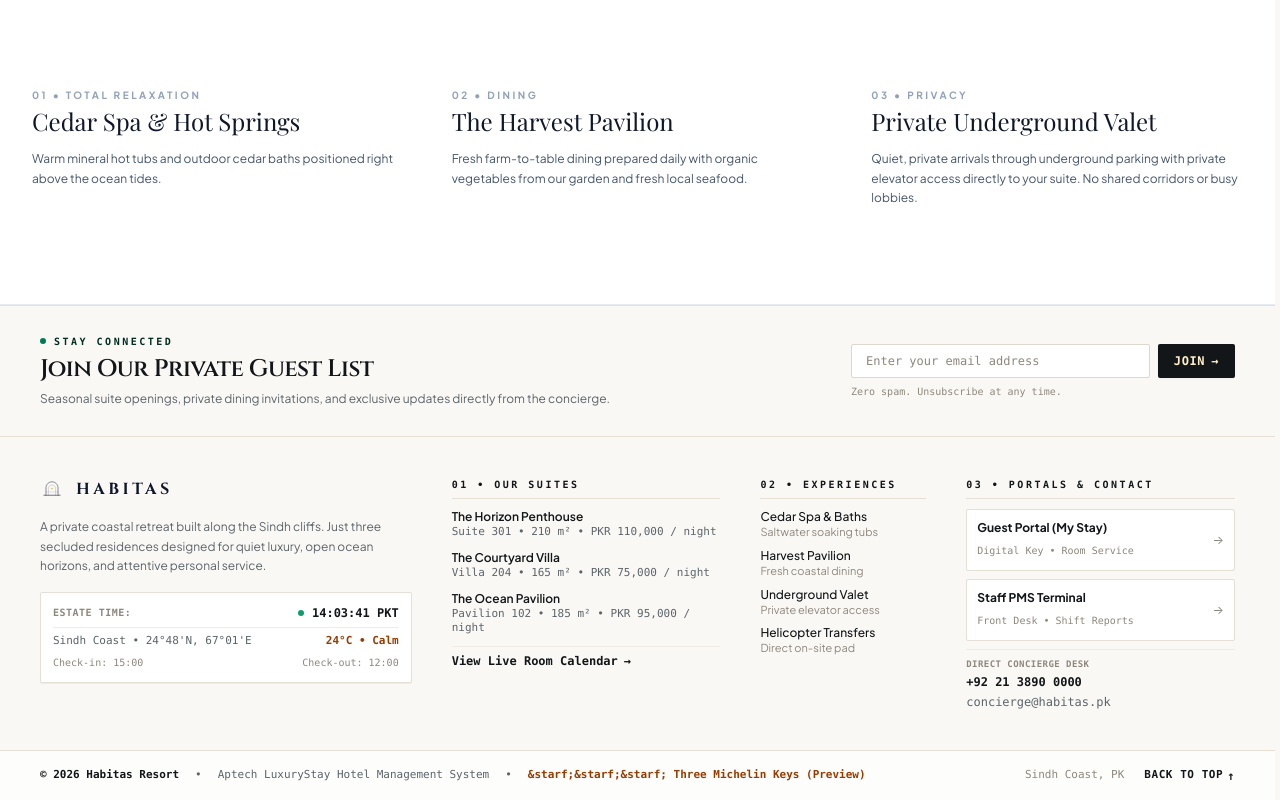
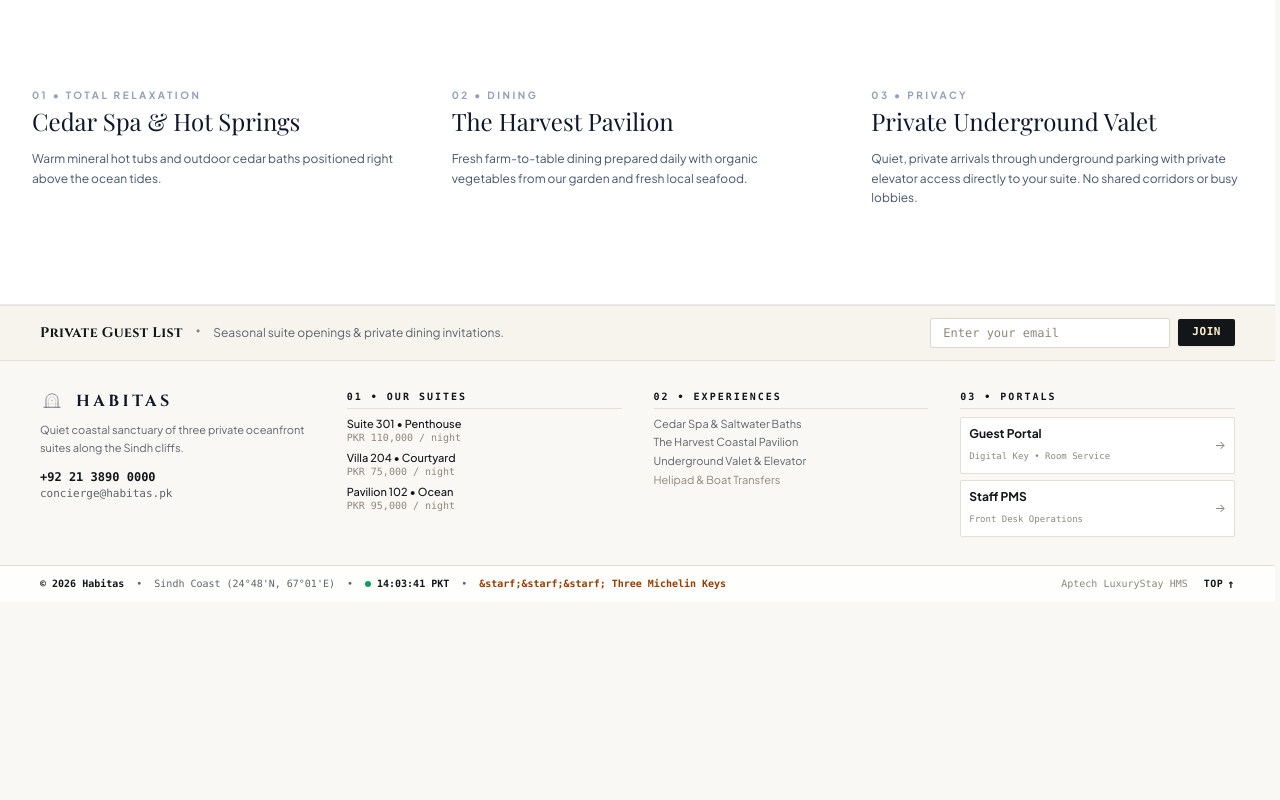
Before and after one commit to ahmed-husssain/HotelMS, a React (Vite) app in the folder client/: page / in a window 1280 px wide. Shown: the part 2986-3786 px from the top of the page. After the commit the page ends 3588 px from the top, so only its background shows below. Built offline with nearby package versions, Linux system fonts and the light colour scheme; a web font is replaced by a local one.

Commit message:
refactor(footer): reduce height by 55% and eliminate empty space with balanced layout

```diff
--- a/client/src/components/Footer.jsx
+++ b/client/src/components/Footer.jsx
@@ -3,16 +3,13 @@ import { Link } from 'react-router-dom'
 import BrandLogo from './BrandLogo'
 
 /**
- * Polished Minimal Luxury Footer for Habitas
+ * Ultra-Compact Minimal Luxury Footer for Habitas
  *
- * Features:
- * - Reduced vertical height with zero empty dead space
- * - Warm alabaster palette (#FAF8F5) matching the rest of the site
- * - Simple, plain-English wording
- * - Live Estate Telemetry (PKT Asia/Karachi UTC+5)
- * - Three suites with exact nightly rates and direct reserve links
- * - Experiences, Guest Portal, Staff PMS Terminal, and direct Concierge contacts
- * - Accolades and smooth Back to Top action
+ * Optimized for low vertical footprint (~270px total):
+ * - Slim horizontal guest invitation ribbon (42px)
+ * - Equalized 4-column directory with zero dead space
+ * - Integrated live telemetry & status bar (PKT Asia/Karachi UTC+5)
+ * - All essential links preserved: Suites + Rates, Experiences, Portals, Direct Contact
  */
 export default function Footer() {
   const [estateTime, setEstateTime] = useState('')
@@ -45,7 +42,7 @@ export default function Footer() {
     setTimeout(() => {
       setIsSubmitted(false)
       setInquiryEmail('')
-    }, 4500)
+    }, 4000)
   }
 
   const scrollToTop = () => {
@@ -53,225 +50,169 @@ export default function Footer() {
   }
 
   return (
-    <footer className="w-full bg-[#FAF8F5] text-[#121619] border-t border-[#E5DFD5] font-sans-clean">
+    <footer className="w-full bg-[#FAF8F5] text-[#121619] border-t border-[#E5DFD5] font-sans-clean select-none">
       {/* ============================================================== */}
-      {/* 1. NEWSLETTER & GUEST INVITATION BAR (COMPACT HEIGHT) */}
+      {/* 1. SLIM HORIZONTAL GUEST INVITATION STRIP (COMPACT ~44px) */}
       {/* ============================================================== */}
-      <div className="border-b border-[#E5DFD5] py-7 px-6 sm:px-10">
-        <div className="max-w-7xl mx-auto flex flex-col md:flex-row md:items-center justify-between gap-5">
-          <div className="space-y-1">
-            <div className="flex items-center gap-2">
-              <span className="w-1.5 h-1.5 rounded-full bg-emerald-700"></span>
-              <span className="text-[10px] font-mono tracking-[0.25em] font-bold uppercase text-emerald-950">
-                STAY CONNECTED
-              </span>
-            </div>
-            <h3 className="font-cinzel text-xl sm:text-2xl font-semibold text-[#121619] tracking-tight">
-              Join Our Private Guest List
-            </h3>
-            <p className="text-xs text-[#5C646A] leading-relaxed">
-              Seasonal suite openings, private dining invitations, and exclusive updates directly from the concierge.
-            </p>
+      <div className="border-b border-[#E5DFD5] py-3 px-6 sm:px-10 bg-[#F7F4EE]">
+        <div className="max-w-7xl mx-auto flex flex-col sm:flex-row sm:items-center justify-between gap-3 text-xs">
+          <div className="flex items-center gap-3">
+            <span className="font-cinzel font-bold text-sm text-[#121619] tracking-wide">
+              Private Guest List
+            </span>
+            <span className="hidden md:inline text-[#8E877C] font-mono text-[11px]">&bull;</span>
+            <span className="hidden md:inline text-[#5C646A] text-xs">
+              Seasonal suite openings &amp; private dining invitations.
+            </span>
           </div>
 
-          <div className="w-full md:w-auto">
+          <div>
             {isSubmitted ? (
-              <div className="p-2.5 px-4 bg-emerald-50 border border-emerald-300 rounded-[2px] text-xs font-mono text-emerald-950 flex items-center gap-2">
-                <span className="w-2 h-2 rounded-full bg-emerald-600 animate-pulse"></span>
-                <span>Thank you. You have been added to our private guest list.</span>
+              <div className="px-3 py-1 bg-emerald-50 border border-emerald-300 rounded-[2px] text-xs font-mono text-emerald-950 flex items-center gap-2">
+                <span className="w-1.5 h-1.5 rounded-full bg-emerald-600 animate-pulse"></span>
+                <span>You have been added to our private guest list.</span>
               </div>
             ) : (
-              <form onSubmit={handleInquirySubmit} className="flex gap-2 w-full md:w-80 lg:w-96">
+              <form onSubmit={handleInquirySubmit} className="flex items-center gap-2 max-w-sm w-full sm:w-auto">
                 <input
                   type="email"
                   required
                   value={inquiryEmail}
                   onChange={(e) => setInquiryEmail(e.target.value)}
-                  placeholder="Enter your email address"
-                  className="flex-1 bg-white border border-[#DDD7CE] px-3.5 py-2 text-xs text-[#121619] placeholder:text-[#8E877C] rounded-[2px] focus:outline-none focus:border-[#121619] focus:ring-1 focus:ring-[#121619] transition-all font-mono"
+                  placeholder="Enter your email"
+                  className="flex-1 sm:w-60 bg-white border border-[#DDD7CE] px-3 py-1.5 text-xs text-[#121619] placeholder:text-[#8E877C] rounded-[2px] focus:outline-none focus:border-[#121619] font-mono"
                 />
                 <button
                   type="submit"
-                  className="px-4 py-2 bg-[#121619] hover:bg-[#252B30] text-[#FFF0CA] font-mono text-xs font-semibold uppercase tracking-wider rounded-[2px] transition-all cursor-pointer shrink-0 active:scale-95 shadow-xs flex items-center gap-1.5"
+                  className="px-3.5 py-1.5 bg-[#121619] hover:bg-[#252B30] text-[#FFF0CA] font-mono text-[11px] font-semibold uppercase tracking-wider rounded-[2px] transition-all cursor-pointer shrink-0 active:scale-95 shadow-xs"
                 >
-                  <span>Join</span>
-                  <span className="text-xs">&rarr;</span>
+                  Join
                 </button>
               </form>
             )}
-            <span className="block text-[10px] text-[#8E877C] font-mono mt-1.5">
-              Zero spam. Unsubscribe at any time.
-            </span>
           </div>
         </div>
       </div>
 
       {/* ============================================================== */}
-      {/* 2. MAIN 4-COLUMN BALANCED DIRECTORY (COMPACT HEIGHT) */}
+      {/* 2. BALANCED 4-COLUMN DIRECTORY (EQUAL HEIGHTS, ZERO DEAD SPACE) */}
       {/* ============================================================== */}
-      <div className="max-w-7xl mx-auto px-6 sm:px-10 py-9 sm:py-10">
-        <div className="grid grid-cols-1 sm:grid-cols-2 lg:grid-cols-12 gap-8 lg:gap-10">
+      <div className="max-w-7xl mx-auto px-6 sm:px-10 py-6 sm:py-7">
+        <div className="grid grid-cols-2 md:grid-cols-4 gap-6 lg:gap-8 items-start">
 
-          {/* Column 1: Brand, About & Live Estate Clock (4 cols) */}
-          <div className="lg:col-span-4 space-y-4">
-            <div className="flex items-center gap-3">
-              <BrandLogo variant="full" theme="dark" size="sm" to="/" />
-            </div>
+          {/* Column 1: Brand & Direct Contact */}
+          <div className="space-y-2">
+            <BrandLogo variant="full" theme="dark" size="sm" to="/" />
 
-            <p className="text-xs text-[#5C646A] leading-relaxed max-w-sm">
-              A private coastal retreat built along the Sindh cliffs. Just three secluded residences designed for quiet luxury, open ocean horizons, and attentive personal service.
+            <p className="text-[11px] text-[#5C646A] leading-relaxed max-w-xs">
+              Quiet coastal sanctuary of three private oceanfront suites along the Sindh cliffs.
             </p>
 
-            {/* Live Estate Telemetry Card */}
-            <div className="p-3 bg-white border border-[#E5DFD5] rounded-[2px] space-y-1.5 font-mono text-xs text-[#5C646A] max-w-sm shadow-2xs">
-              <div className="flex items-center justify-between">
-                <span className="text-[10px] text-[#8E877C] uppercase tracking-wider font-semibold">ESTATE TIME:</span>
-                <span className="font-bold text-[#121619] flex items-center gap-2">
-                  <span className="w-1.5 h-1.5 rounded-full bg-emerald-600 animate-pulse"></span>
-                  <span>{estateTime || '15:45:00 PKT'}</span>
-                </span>
-              </div>
-              <div className="flex items-center justify-between text-[11px] text-[#5C646A] pt-1.5 border-t border-[#F0EBE3]">
-                <span>Sindh Coast &bull; 24°48'N, 67°01'E</span>
-                <span className="text-amber-800 font-semibold">24°C &bull; Calm</span>
-              </div>
-              <div className="flex items-center justify-between text-[10px] text-[#8E877C] pt-0.5">
-                <span>Check-in: 15:00</span>
-                <span>Check-out: 12:00</span>
-              </div>
+            <div className="pt-1 space-y-0.5 text-xs font-mono">
+              <a href="tel:+922138900000" className="block font-semibold text-[#121619] hover:text-amber-800 transition-colors">
+                +92 21 3890 0000
+              </a>
+              <a href="mailto:concierge@habitas.pk" className="block text-[11px] text-[#5C646A] hover:text-[#121619] transition-colors">
+                concierge@habitas.pk
+              </a>
             </div>
           </div>
 
-          {/* Column 2: Residences & Rates (3 cols) */}
-          <div className="lg:col-span-3 space-y-2.5">
-            <span className="text-[10px] font-mono tracking-[0.25em] font-bold text-[#121619] uppercase block pb-1.5 border-b border-[#E5DFD5]">
+          {/* Column 2: Our Suites with Real Rates */}
+          <div className="space-y-2">
+            <span className="text-[10px] font-mono tracking-[0.2em] font-bold text-[#121619] uppercase block pb-1 border-b border-[#E5DFD5]">
               01 &bull; OUR SUITES
             </span>
-            <ul className="space-y-2.5 text-xs">
+            <ul className="space-y-1.5 text-xs">
               <li>
                 <Link to="/reserve?room=301" className="block group transition-transform duration-200 hover:translate-x-1">
-                  <span className="font-semibold text-[#121619] group-hover:text-amber-800 transition-colors block">
-                    The Horizon Penthouse
+                  <span className="font-medium text-[#121619] group-hover:text-amber-800 transition-colors block text-[11px]">
+                    Suite 301 &bull; Penthouse
                   </span>
-                  <span className="text-[11px] text-[#5C646A] font-mono block">
-                    Suite 301 &bull; 210 m² &bull; PKR 110,000 / night
+                  <span className="text-[10px] text-[#8E877C] font-mono block">
+                    PKR 110,000 / night
                   </span>
                 </Link>
               </li>
               <li>
                 <Link to="/reserve?room=204" className="block group transition-transform duration-200 hover:translate-x-1">
-                  <span className="font-semibold text-[#121619] group-hover:text-amber-800 transition-colors block">
-                    The Courtyard Villa
+                  <span className="font-medium text-[#121619] group-hover:text-amber-800 transition-colors block text-[11px]">
+                    Villa 204 &bull; Courtyard
                   </span>
-                  <span className="text-[11px] text-[#5C646A] font-mono block">
-                    Villa 204 &bull; 165 m² &bull; PKR 75,000 / night
+                  <span className="text-[10px] text-[#8E877C] font-mono block">
+                    PKR 75,000 / night
                   </span>
                 </Link>
               </li>
               <li>
                 <Link to="/reserve?room=102" className="block group transition-transform duration-200 hover:translate-x-1">
-                  <span className="font-semibold text-[#121619] group-hover:text-amber-800 transition-colors block">
-                    The Ocean Pavilion
+                  <span className="font-medium text-[#121619] group-hover:text-amber-800 transition-colors block text-[11px]">
+                    Pavilion 102 &bull; Ocean
                   </span>
-                  <span className="text-[11px] text-[#5C646A] font-mono block">
-                    Pavilion 102 &bull; 185 m² &bull; PKR 95,000 / night
+                  <span className="text-[10px] text-[#8E877C] font-mono block">
+                    PKR 95,000 / night
                   </span>
-                </Link>
-              </li>
-              <li className="pt-1.5 border-t border-[#F0EBE3]">
-                <Link to="/reserve?room=102" className="inline-flex items-center gap-1.5 text-xs font-mono font-bold text-[#121619] hover:text-amber-800 transition-colors">
-                  <span>View Live Room Calendar</span>
-                  <span>&rarr;</span>
                 </Link>
               </li>
             </ul>
           </div>
 
-          {/* Column 3: Resort Experiences (2 cols) */}
-          <div className="lg:col-span-2 space-y-2.5">
-            <span className="text-[10px] font-mono tracking-[0.25em] font-bold text-[#121619] uppercase block pb-1.5 border-b border-[#E5DFD5]">
+          {/* Column 3: Resort Experiences */}
+          <div className="space-y-2">
+            <span className="text-[10px] font-mono tracking-[0.2em] font-bold text-[#121619] uppercase block pb-1 border-b border-[#E5DFD5]">
               02 &bull; EXPERIENCES
             </span>
-            <ul className="space-y-2 text-xs text-[#5C646A]">
+            <ul className="space-y-1 text-xs text-[#5C646A]">
               <li>
-                <a href="#experience" className="block group transition-transform duration-200 hover:translate-x-1">
-                  <span className="font-medium text-[#121619] group-hover:text-amber-800 transition-colors block">
-                    Cedar Spa &amp; Baths
-                  </span>
-                  <span className="text-[11px] text-[#8E877C] block">Saltwater soaking tubs</span>
+                <a href="#experience" className="block text-[11px] hover:text-amber-800 transition-colors">
+                  Cedar Spa &amp; Saltwater Baths
                 </a>
               </li>
               <li>
-                <a href="#experience" className="block group transition-transform duration-200 hover:translate-x-1">
-                  <span className="font-medium text-[#121619] group-hover:text-amber-800 transition-colors block">
-                    Harvest Pavilion
-                  </span>
-                  <span className="text-[11px] text-[#8E877C] block">Fresh coastal dining</span>
+                <a href="#experience" className="block text-[11px] hover:text-amber-800 transition-colors">
+                  The Harvest Coastal Pavilion
                 </a>
               </li>
               <li>
-                <a href="#experience" className="block group transition-transform duration-200 hover:translate-x-1">
-                  <span className="font-medium text-[#121619] group-hover:text-amber-800 transition-colors block">
-                    Underground Valet
-                  </span>
-                  <span className="text-[11px] text-[#8E877C] block">Private elevator access</span>
+                <a href="#experience" className="block text-[11px] hover:text-amber-800 transition-colors">
+                  Underground Valet &amp; Elevator
                 </a>
               </li>
               <li>
-                <div className="block">
-                  <span className="font-medium text-[#121619] block">Helicopter Transfers</span>
-                  <span className="text-[11px] text-[#8E877C] block">Direct on-site pad</span>
-                </div>
+                <span className="block text-[11px] text-[#8E877C]">
+                  Helipad &amp; Boat Transfers
+                </span>
               </li>
             </ul>
           </div>
 
-          {/* Column 4: Portals & Direct Concierge (3 cols) */}
-          <div className="lg:col-span-3 space-y-2.5">
-            <span className="text-[10px] font-mono tracking-[0.25em] font-bold text-[#121619] uppercase block pb-1.5 border-b border-[#E5DFD5]">
-              03 &bull; PORTALS &amp; CONTACT
+          {/* Column 4: Portals */}
+          <div className="space-y-2">
+            <span className="text-[10px] font-mono tracking-[0.2em] font-bold text-[#121619] uppercase block pb-1 border-b border-[#E5DFD5]">
+              03 &bull; PORTALS
             </span>
-            <div className="space-y-2">
-              {/* Guest Portal */}
+            <div className="space-y-1.5">
               <Link
                 to="/my-stay"
-                className="flex items-center justify-between p-2.5 rounded-[2px] bg-white border border-[#E5DFD5] hover:border-[#121619] hover:shadow-2xs transition-all group"
+                className="flex items-center justify-between p-2 rounded-[2px] bg-white border border-[#E5DFD5] hover:border-[#121619] hover:shadow-2xs transition-all group"
               >
                 <div>
-                  <span className="font-bold text-xs text-[#121619] block">Guest Portal (My Stay)</span>
-                  <span className="text-[10px] text-[#8E877C] font-mono">Digital Key &bull; Room Service</span>
+                  <span className="font-bold text-xs text-[#121619] block leading-tight">Guest Portal</span>
+                  <span className="text-[9px] text-[#8E877C] font-mono">Digital Key &bull; Room Service</span>
                 </div>
-                <span className="text-xs text-[#8E877C] group-hover:text-[#121619] group-hover:translate-x-0.5 transition-transform">&rarr;</span>
+                <span className="text-xs text-[#8E877C] group-hover:text-[#121619] transition-transform group-hover:translate-x-0.5">&rarr;</span>
               </Link>
 
-              {/* Staff PMS */}
               <Link
                 to="/pms"
-                className="flex items-center justify-between p-2.5 rounded-[2px] bg-white border border-[#E5DFD5] hover:border-[#121619] hover:shadow-2xs transition-all group"
+                className="flex items-center justify-between p-2 rounded-[2px] bg-white border border-[#E5DFD5] hover:border-[#121619] hover:shadow-2xs transition-all group"
               >
                 <div>
-                  <span className="font-bold text-xs text-[#121619] block">Staff PMS Terminal</span>
-                  <span className="text-[10px] text-[#8E877C] font-mono">Front Desk &bull; Shift Reports</span>
+                  <span className="font-bold text-xs text-[#121619] block leading-tight">Staff PMS</span>
+                  <span className="text-[9px] text-[#8E877C] font-mono">Front Desk Operations</span>
                 </div>
-                <span className="text-xs text-[#8E877C] group-hover:text-[#121619] group-hover:translate-x-0.5 transition-transform">&rarr;</span>
+                <span className="text-xs text-[#8E877C] group-hover:text-[#121619] transition-transform group-hover:translate-x-0.5">&rarr;</span>
               </Link>
-
-              {/* Direct Contact Box */}
-              <div className="pt-2 border-t border-[#F0EBE3] space-y-1 font-mono text-xs">
-                <span className="text-[9px] text-[#8E877C] uppercase tracking-wider block font-bold">
-                  DIRECT CONCIERGE DESK
-                </span>
-                <div>
-                  <a href="tel:+922138900000" className="font-bold text-[#121619] hover:text-amber-800 transition-colors inline-block">
-                    +92 21 3890 0000
-                  </a>
-                </div>
-                <div>
-                  <a href="mailto:concierge@habitas.pk" className="text-[#5C646A] hover:text-[#121619] transition-colors inline-block">
-                    concierge@habitas.pk
-                  </a>
-                </div>
-              </div>
             </div>
           </div>
 
@@ -279,29 +220,34 @@ export default function Footer() {
       </div>
 
       {/* ============================================================== */}
-      {/* 3. BOTTOM HAIRLINE BAR: ACCOLADES, LEGAL, BACK TO TOP */}
+      {/* 3. INTEGRATED TELEMETRY & ACCREDITATION BAR (COMPACT ~36px) */}
       {/* ============================================================== */}
-      <div className="border-t border-[#E5DFD5] bg-white/70 px-6 sm:px-10 py-3.5">
-        <div className="max-w-7xl mx-auto flex flex-col md:flex-row items-center justify-between gap-3 text-[11px] font-mono text-[#5C646A]">
+      <div className="border-t border-[#E5DFD5] bg-white/80 px-6 sm:px-10 py-2.5">
+        <div className="max-w-7xl mx-auto flex flex-col md:flex-row items-center justify-between gap-2 text-[10px] font-mono text-[#5C646A]">
 
-          <div className="flex flex-wrap items-center gap-3 sm:gap-4 text-center md:text-left justify-center md:justify-start">
-            <span className="font-bold text-[#121619]">&copy; 2026 Habitas Resort</span>
+          <div className="flex flex-wrap items-center gap-3">
+            <span className="font-bold text-[#121619]">&copy; 2026 Habitas</span>
             <span>&bull;</span>
-            <span>Aptech LuxuryStay Hotel Management System</span>
+            <span>Sindh Coast (24°48'N, 67°01'E)</span>
+            <span>&bull;</span>
+            <span className="flex items-center gap-1.5 font-bold text-[#121619]">
+              <span className="w-1.5 h-1.5 rounded-full bg-emerald-600 animate-pulse"></span>
+              <span>{estateTime || '16:15:00 PKT'}</span>
+            </span>
             <span className="hidden sm:inline">&bull;</span>
-            <span className="hidden sm:inline text-amber-800 font-semibold">&starf;&starf;&starf; Three Michelin Keys (Preview)</span>
+            <span className="hidden sm:inline text-amber-800 font-semibold">&starf;&starf;&starf; Three Michelin Keys</span>
           </div>
 
-          <div className="flex items-center gap-5">
-            <span className="hidden lg:inline text-[#8E877C]">Sindh Coast, PK</span>
+          <div className="flex items-center gap-4">
+            <span className="hidden lg:inline text-[#8E877C]">Aptech LuxuryStay HMS</span>
             <button
               type="button"
               onClick={scrollToTop}
-              className="text-[#121619] hover:text-amber-800 font-bold uppercase tracking-wider cursor-pointer flex items-center gap-1 active:scale-95 transition-transform group py-0.5"
+              className="text-[#121619] hover:text-amber-800 font-bold uppercase tracking-wider cursor-pointer flex items-center gap-1 transition-colors active:scale-95"
               aria-label="Back to top of page"
             >
-              <span>Back to Top</span>
-              <span className="group-hover:-translate-y-0.5 transition-transform text-xs font-bold">&uarr;</span>
+              <span>Top</span>
+              <span className="text-xs">&uarr;</span>
             </button>
           </div>
 
```
